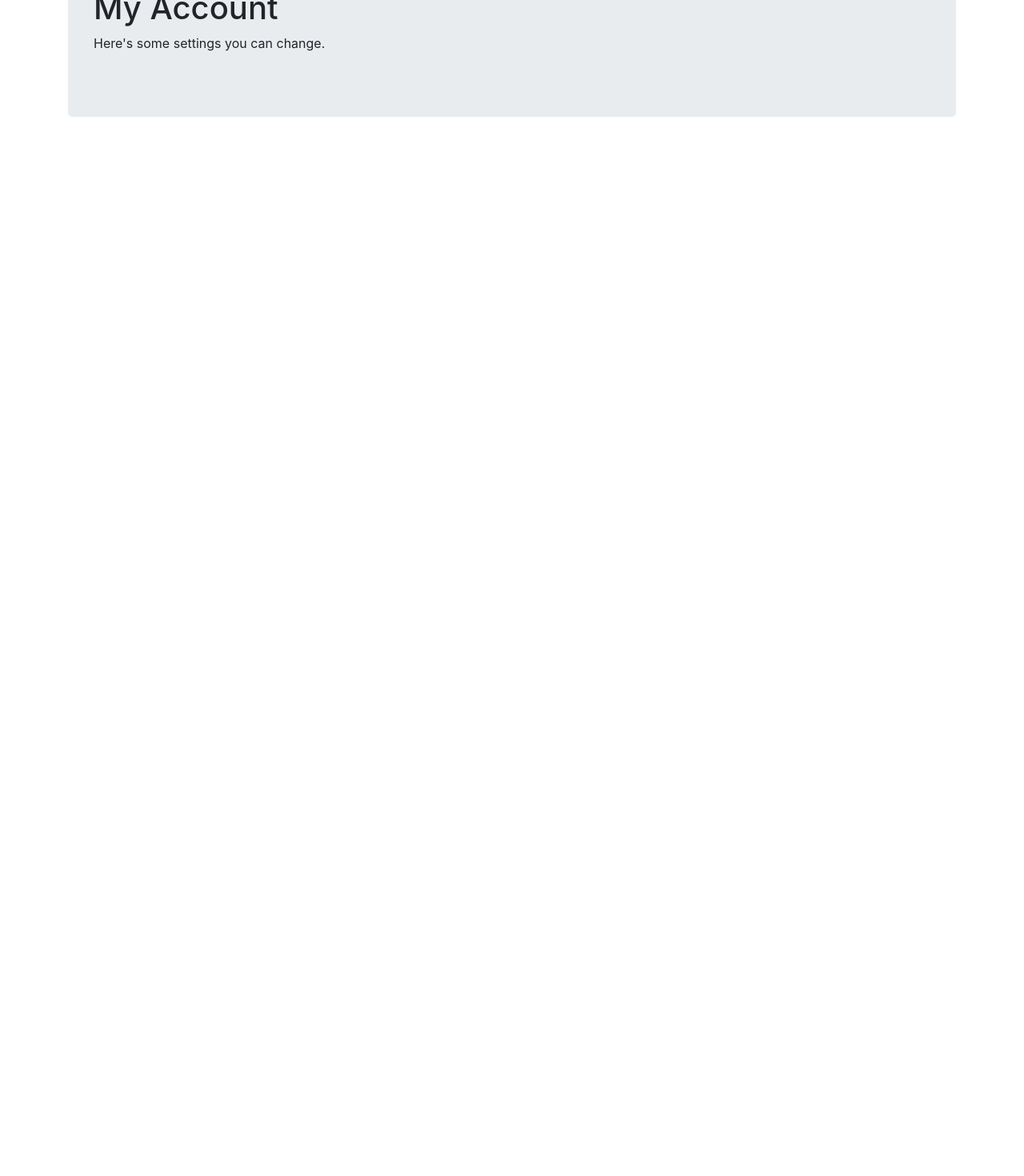
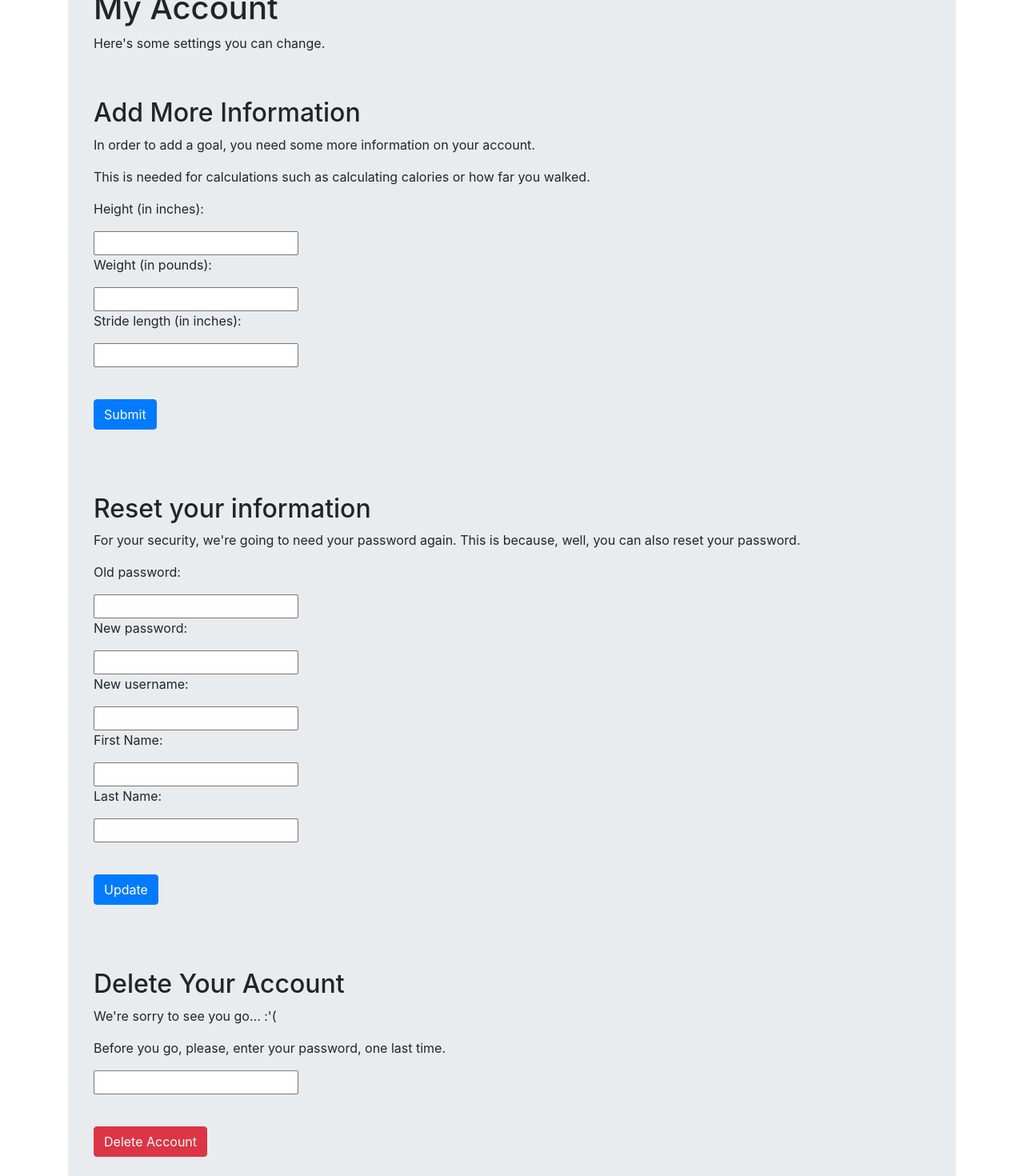
Before and after one commit to dandalton1/excersize-app, a Vue app: page /my-account in a window 1280 px wide. Shown: the part 220-1690 px from the top of the page at 80% size. Before the commit the page ends 800 px from the top, so only its background shows below. Built offline with nearby package versions, Linux system fonts and the light colour scheme.

Commit message:
more layout fixes mostly involving having a layout there

```diff
--- a/src/views/MyAccount.vue
+++ b/src/views/MyAccount.vue
@@ -1,8 +1,50 @@
 <template>
-    <div class="jumbotron">
-        <h1>My Account</h1>
-        <p>Here's some settings you can change.</p>
-    </div>
+  <div class="jumbotron">
+    <h1>My Account</h1>
+    <p>Here's some settings you can change.</p>
+    <p>&nbsp;</p>
+    <h2>Add More Information</h2>
+    <p>In order to add a goal, you need some more information on your account.</p>
+    <p>This is needed for calculations such as calculating calories or how far you walked.</p>
+    <form name="add-more-info">
+      <p>Height (in inches):</p>
+      <input type="number" name="height">
+      <p>Weight (in pounds):</p>
+      <input type="number" name="weight">
+      <p>Stride length (in inches):</p>
+      <input type="number" name="stride-length">
+      <p>&nbsp;</p>
+      <input type="submit" class="btn btn-primary">
+    </form>
+    <p>&nbsp;</p>
+    <p>&nbsp;</p>
+    <h2>Reset your information</h2>
+    <p>For your security, we're going to need your password again. This is because, well, you can also reset your password.</p>
+    <form name="edit-account">
+      <p>Old password:</p>
+      <input type="password" name="old-password">
+      <p>New password:</p>
+      <input type="password" name="new-password">
+      <p>New username:</p>
+      <input type="text" name="userName">
+      <p>First Name:</p>
+      <input type="text" name="firstName">
+      <p>Last Name:</p>
+      <input type="text" name="lastName">
+      <p>&nbsp;</p>
+      <input type="submit" class="btn btn-primary" value="Update">
+    </form>
+    <p>&nbsp;</p>
+    <p>&nbsp;</p>
+    <h2>Delete Your Account</h2>
+    <p>We're sorry to see you go... :'(</p>
+    <p>Before you go, please, enter your password, one last time.</p>
+    <form name="delete-account">
+      <input type="password" name="password">
+      <p>&nbsp;</p>
+      <input type="submit" class="btn btn-danger" value="Delete Account">
+    </form>
+  </div>
 </template>
 
 <script>
--- a/src/views/Walk.vue
+++ b/src/views/Walk.vue
@@ -1,8 +1,14 @@
 <template>
-    <div class="jumbotron">
-        <h1>Walking</h1>
-        <p>Just press the button when you take a step. Simple!</p>
-    </div>
+  <div class="jumbotron">
+    <h1>Walking</h1>
+    <p>Just press the button when you take a step. Simple!</p>
+    <button class="btn btn-primary" style="font-size: 5em; padding: 20px;">Step</button>
+    <p>
+      (Unfortunately, we can't use your accelerometer, if you have one, due to the simple fact that it's
+      a huge security risk to be able to lock your phone and have a webpage still be tracking the phone's
+      sensors.)
+    </p>
+  </div>
 </template>
 
 <script>
```
Also changed, not shown: 2 other files (tests, documents, lock files or other folders).
